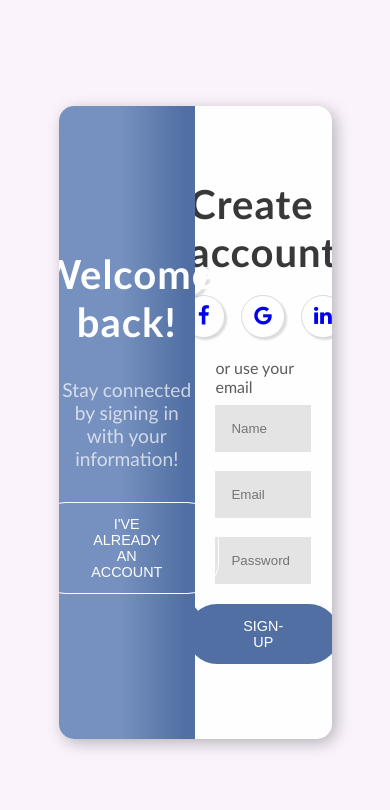
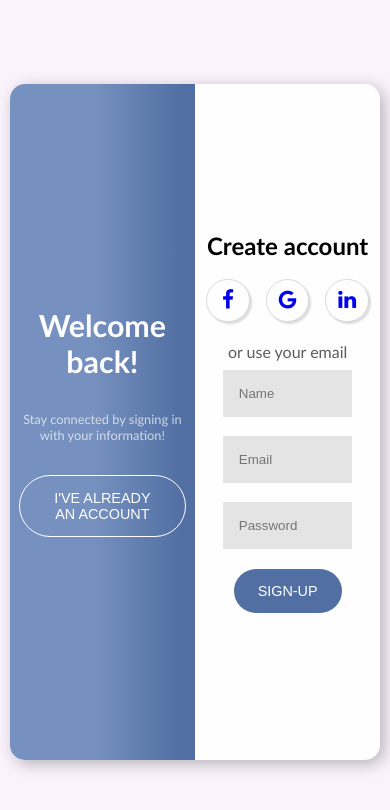
Before and after one commit to delimamatheus/login-screen, a plain HTML site: page index.html in a window 390 px wide. Drawn offline with Linux system fonts and the light colour scheme.

Commit message:
💄 add mobile view

```diff
--- a/index.html
+++ b/index.html
@@ -48,7 +48,7 @@
             <section class="form-section" id="sign-up">
 
                 <!-- Title -->
-                <h1 class="title">Create account</h1>
+                <h1 class="title-create">Create account</h1>
 
                 <!-- Social Medias -->
                 <div class="social">
--- a/style.css
+++ b/style.css
@@ -94,11 +94,11 @@ body {
     transform: translateX(0%);
 }
 
-.call .title {
+.call .title .title-create {
     color: var(--primary);
 }
 
-.title {
+.title .title-create {
     font-size: 2.5rem;
     letter-spacing: 1px;
     color: #383838;
@@ -214,3 +214,53 @@ body {
     box-shadow: 4px 4px 4px rgba(0, 0, 0, 0.188);
     transform: translateY(-2%);
 }
+
+/* Mobile */
+
+@media only screen and (max-width: 600px) {
+    .card {
+        width: 95%;
+        height: 80%;
+    }
+
+    .title {
+        font-size: 1.9rem;
+    }
+
+    .social {
+        display: flex;
+        align-items: center;
+        justify-content: center;
+        margin: 1.2rem 0;
+    }
+
+    .subtitle {
+        margin-bottom: 0.6rem;
+    }
+
+    .forgot-pass {
+        font-size: 0.6rem;
+    }
+
+    .forgot-pass:hover {
+        text-decoration: underline;
+    }
+
+    .form-btn {
+        padding: 0.9rem 1.5rem;
+    }
+
+    .call .subtitle {
+        font-size: 0.8rem;
+    }
+
+    .call-btn {
+        padding: 0.9rem 1.5rem;
+        width: 90%;
+    }
+
+    .call-btn:hover {
+        box-shadow: 4px 4px 4px rgba(0, 0, 0, 0.188);
+        transform: translateY(-2%);
+    }
+}
```
